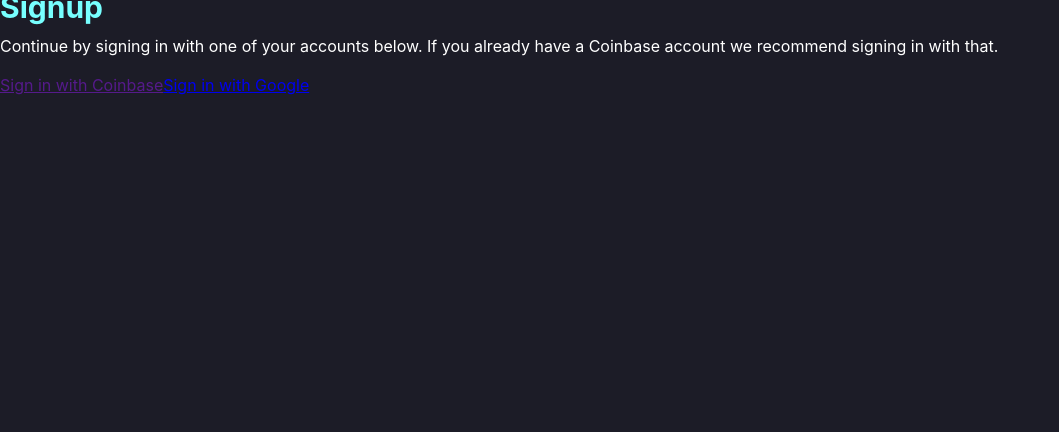
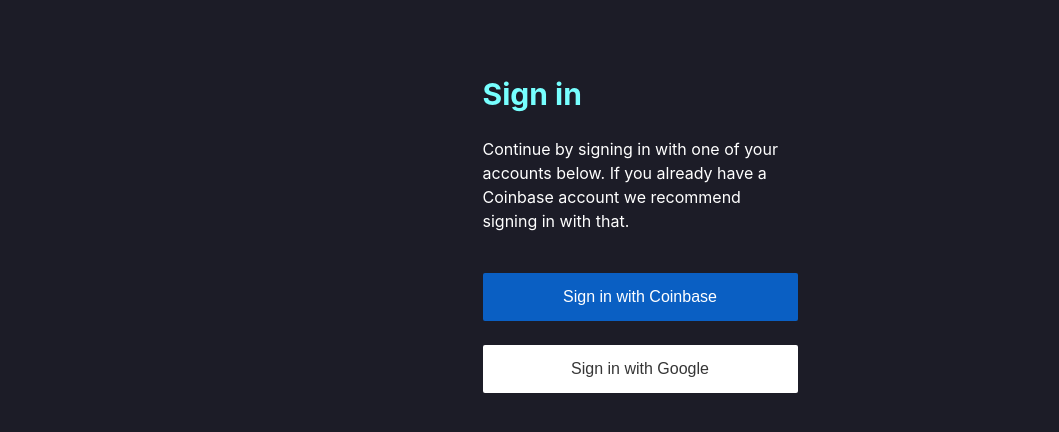
Before and after one commit to ArjanJ/coinadvisor-ui, a React app: page /signup in a window 1280 px wide. Shown: the whole page, without its empty margins (0-1059 px from the left). Built offline with nearby package versions, Linux system fonts and the light colour scheme.

Commit message:
ui stuff

```diff
--- a/src/components/Heading.js
+++ b/src/components/Heading.js
@@ -3,19 +3,21 @@
 const Common = styled.span`
   color: ${props => props.theme.headings.color};
   font-weight: 700;
-  margin-bottom: 2.4rem;
 `;
 
 const h1 = Common.extend`
   font-size: 3rem;
+  margin-bottom: 2rem;
 `.withComponent('h1');
 
 const h2 = Common.extend`
   font-size: 2.4rem;
+  margin-bottom: 1.6rem;
 `.withComponent('h2');
 
 const h3 = Common.extend`
   font-size: 2rem;
+  margin-bottom: 1.2rem;
 `.withComponent('h3');
 
 export { h1, h2, h3 };
--- /dev/null
+++ b/src/components/Section.js
@@ -0,0 +1,7 @@
+import styled from 'styled-components';
+
+const Section = styled.section`
+  padding: 0 3rem;
+`;
+
+export default Section;
--- /dev/null
+++ b/src/components/Wrapper.js
@@ -0,0 +1,8 @@
+import styled from 'styled-components';
+
+const Wrapper = styled.div`
+  margin: 0 auto;
+  max-width: 375px;
+`;
+
+export default Wrapper;
--- a/src/components/index.js
+++ b/src/components/index.js
@@ -1,3 +1,5 @@
 import * as Heading from './Heading';
 export { Heading };
 export { default as P } from './P';
+export { default as Section } from './Section';
+export { default as Wrapper } from './Wrapper';
--- a/src/config/globalCSS.js
+++ b/src/config/globalCSS.js
@@ -31,7 +31,7 @@
 
   body {
     font-size: 1.6rem;
-    line-height: 1.5rem;
+    line-height: 1.5;
     margin: 0;
   }
 
@@ -44,4 +44,10 @@
   p {
     margin: 0;
   }
+
+  button,
+  input,
+  select {
+    font-size: inherit;
+  }
 `;
--- a/src/index.html
+++ b/src/index.html
@@ -2,7 +2,9 @@
 <html lang="en">
 
 <head>
-  <meta charset="UTF-8">
+  <meta charset="utf-8">
+  <meta name="viewport" content="width=device-width, initial-scale=1">
+  <meta http-equiv="X-UA-Compatible" content="IE=edge">
   <title>Coinadvisor</title>
 </head>
 
--- a/src/modules/App.js
+++ b/src/modules/App.js
@@ -3,10 +3,13 @@
 import styled, { ThemeProvider } from 'styled-components';
 
 import { theme } from '../config/theme';
+import { Wrapper } from '../components/';
 
 const App = ({ children }) => (
   <ThemeProvider theme={theme}>
-    <Main>{children}</Main>
+    <Main>
+      <Wrapper>{children}</Wrapper>
+    </Main>
   </ThemeProvider>
 );
 
--- a/src/pages/signup/Signup.js
+++ b/src/pages/signup/Signup.js
@@ -1,17 +1,68 @@
 import React from 'react';
+import styled from 'styled-components';
 
-import { Heading, P } from '../../components/';
+import { Heading, P, Section } from '../../components/';
 
 const Signup = () => (
-  <section>
-    <Heading.h1>Signup</Heading.h1>
-    <P>
+  <SignupSection>
+    <Heading.h1>Sign in</Heading.h1>
+    <Subheading>
       Continue by signing in with one of your accounts below. If you already
       have a Coinbase account we recommend signing in with that.
-    </P>
-    <a href="">Sign in with Coinbase</a>
-    <a href="/api/auth/google/">Sign in with Google</a>
-  </section>
+    </Subheading>
+    <CoinbaseButton>Sign in with Coinbase</CoinbaseButton>
+    <GoogleButton>Sign in with Google</GoogleButton>
+  </SignupSection>
 );
 
+const SignupSection = Section.extend`
+  padding-top: 7.2rem;
+`;
+
+const Subheading = P.extend`
+  margin-bottom: 4rem;
+`;
+
+const Button = styled.button`
+  border: none;
+  border-radius: 2px;
+  cursor: pointer;
+  display: block;
+  font-weight: 500;
+  height: 4.8rem;
+  margin-bottom: 2.4rem;
+  width: 100%;
+
+  &:last-child {
+    margin-bottom: 0;
+  }
+`;
+
+const CoinbaseButton = Button.extend`
+  background-color: #0a5fc3;
+  color: white;
+`;
+
+const GoogleButton = Button.extend`
+  background-color: #fff;
+  color: #363636;
+`;
+
 export default Signup;
+
+/**
+ * SIGNUP FLOW
+ * 1. Connect coinbase account [CONNECT_ACCOUNT]
+ * 2. Allocate your coins [ALLOCATE_COINS]
+ * 3. Rebalance frequency [REBALANCE_FREQ]
+ * 4. Signup completed [COMPLETED]
+ *
+ * Should be persisted through API, like this?
+  {
+    users: {
+      [uid]: {
+        signupStatus: CONNECT_ACCOUNT | ALLOCATE_COINS | REBALANCE_FREQ | COMPLETED
+      }
+    }
+  }
+ */
```
